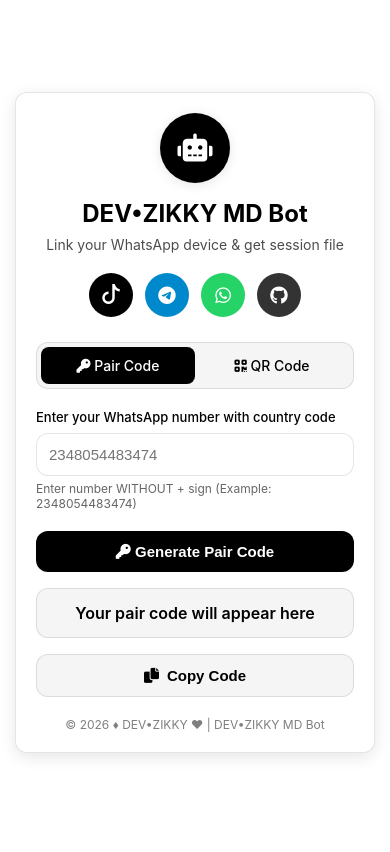
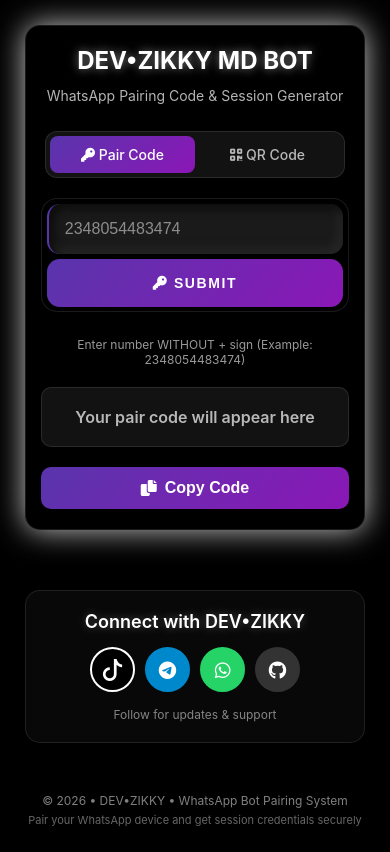
Before and after one commit to zikky0001-droid/DEV-ZIKKY-PAIR, a website: page pair.html in a window 390 px wide. Drawn offline with nearby package versions, Linux system fonts and the light colour scheme.

Commit message:
Refactor pair.html for layout and style updates
Updated styles and structure for improved layout and responsiveness. Changed background colors, adjusted container sizes, and modified button functionalities.

```diff
--- a/pair.html
+++ b/pair.html
@@ -8,6 +8,7 @@
   <!-- Add Bootstrap Icons for TikTok -->
   <link rel="stylesheet" href="https://cdn.jsdelivr.net/npm/bootstrap-icons@1.11.1/font/bootstrap-icons.css">
   <style>
+    /* Base Styles from pair.html */
     :root {
       --primary-color: #000000;
       --secondary-color: #ffffff;
@@ -26,7 +27,7 @@
 
     body {
       font-family: 'Inter', sans-serif;
-      background: var(--background-color);
+      background: #000000;
       color: var(--text-color);
       min-height: 100vh;
       display: flex;
@@ -35,94 +36,300 @@
       padding: 15px;
     }
 
-    .container {
+    /* Main Container */
+    .main-container {
       width: 100%;
-      max-width: 450px;
-      background: var(--background-color);
-      border-radius: 16px;
-      padding: 25px;
-      box-shadow: 0 4px 16px rgba(0, 0, 0, 0.1);
-      border: 1px solid var(--border-color);
+      max-width: 500px;
+      display: flex;
+      flex-direction: column;
+      align-items: center;
+      gap: 30px;
     }
 
-    .header {
+    /* Box Styles from test.html */
+    .box {
+      width: 350px;
+      min-height: 400px;
+      padding: 30px 25px;
+      position: relative;
       text-align: center;
-      margin-bottom: 25px;
+      background-color: rgb(0, 0, 0);
+      border-radius: 15px;
+      transform: perspective(1000px) rotateY(0deg);
+      box-shadow: 0 0 30px rgba(250, 249, 249, 0.8);
+      position: relative;
+      border: 1px solid rgba(255, 255, 255, 0.1);
     }
 
-    .logo {
-      width: 70px;
-      height: 70px;
-      margin: 0 auto 16px;
-      background: var(--primary-color);
-      border-radius: 50%;
-      display: flex;
-      align-items: center;
-      justify-content: center;
-      font-size: 28px;
-      color: white;
-      box-shadow: 0 2px 12px rgba(0, 0, 0, 0.1);
+    /* Text Styling */
+    #text {
+      color: #f6f5f5;
     }
 
-    .title {
-      font-size: 24px;
-      font-weight: 700;
-      margin-bottom: 8px;
-      color: var(--primary-color);
-    }
-
-    .subtitle {
-      font-size: 14px;
-      color: rgba(0, 0, 0, 0.7);
+    .centered-text {
+      color: #e9e4e4;
+      text-align: center;
       margin-bottom: 20px;
     }
 
+    /* Title Styling */
+    .box-title {
+      font-size: 24px;
+      font-weight: 700;
+      margin-bottom: 10px;
+      color: #ffffff;
+      text-shadow: 0 0 10px rgba(255, 255, 255, 0.5);
+    }
+
+    .box-subtitle {
+      font-size: 14px;
+      color: rgba(255, 255, 255, 0.7);
+      margin-bottom: 25px;
+      line-height: 1.5;
+    }
+
+    /* Input Container from test.html */
+    .input-container {
+      display: flex;
+      background: rgb(10, 10, 10);
+      border-radius: 1rem;
+      background: black;
+      box-shadow: 0 5px 15px rgba(0, 0, 0, 0.5);
+      padding: 0.3rem;
+      gap: 0.3rem;
+      max-width: 300px;
+      width: 100%;
+      margin: 0 auto 25px;
+      border: 1px solid rgba(255, 255, 255, 0.1);
+    }
+
+    .input-container input {
+      border-radius: 0.8rem 0 0 0.8rem;
+      background: #1a1a1a;
+      box-shadow: inset 5px 5px 10px #0d0d0d, inset -5px -5px 10px #272727;
+      width: 100%;
+      flex-basis: 75%;
+      padding: 1rem;
+      border: none;
+      border-left: 2px solid #5935ac;
+      color: #ffffff;
+      transition: all 0.2s ease-in-out;
+      font-size: 16px;
+    }
+
+    .input-container input:focus {
+      border-left: 2px solid #c01736;
+      outline: none;
+      box-shadow: inset 5px 5px 10px #0d0d0d, inset -5px -5px 10px #272727, 0 0 10px rgba(192, 23, 54, 0.3);
+    }
+
+    .input-container input::placeholder {
+      color: rgba(255, 255, 255, 0.5);
+    }
+
+    .input-container button {
+      flex-basis: 25%;
+      padding: 1rem;
+      background: linear-gradient(135deg, #5935ac 0%, #8b17b6 100%);
+      font-weight: 700;
+      letter-spacing: 0.1rem;
+      text-transform: uppercase;
+      color: white;
+      border: none;
+      border-radius: 0 1rem 1rem 0;
+      transition: all 0.2s ease-in-out;
+      cursor: pointer;
+      font-size: 14px;
+    }
+
+    .input-container button:hover {
+      background: linear-gradient(135deg, #c01736 0%, #8b17b6 100%);
+      transform: translateY(-2px);
+      box-shadow: 0 5px 15px rgba(192, 23, 54, 0.4);
+    }
+
+    /* Social Icons Container */
+    .social-container {
+      margin-top: 30px;
+      padding: 20px;
+      background: rgba(10, 10, 10, 0.8);
+      border-radius: 15px;
+      width: 350px;
+      box-shadow: 0 5px 20px rgba(0, 0, 0, 0.5);
+      border: 1px solid rgba(255, 255, 255, 0.1);
+    }
+
+    .social-title {
+      color: #ffffff;
+      font-size: 18px;
+      font-weight: 600;
+      margin-bottom: 15px;
+      text-align: center;
+      text-shadow: 0 0 10px rgba(255, 255, 255, 0.3);
+    }
+
+    /* Social Icons from pair.html */
     .social-icons {
       display: flex;
       justify-content: center;
-      gap: 12px;
-      margin-bottom: 20px;
+      gap: 15px;
+      margin-bottom: 15px;
     }
 
     .social-icons a {
-      width: 44px;
-      height: 44px;
+      width: 50px;
+      height: 50px;
       border-radius: 50%;
       display: flex;
       align-items: center;
       justify-content: center;
       color: #fff;
-      font-size: 18px;
+      font-size: 20px;
       text-decoration: none;
       transition: all 0.3s ease;
+      border: 2px solid transparent;
     }
 
     /* TikTok uses Bootstrap icon */
     .social-icons a.tiktok {
-      background: #000000; /* TikTok black color */
+      background: #000000;
+      border-color: #ffffff;
     }
     .social-icons a.tiktok i.bi-tiktok {
-      font-size: 20px;
+      font-size: 22px;
     }
-    .social-icons a.telegram { background: #0088cc; }
-    .social-icons a.whatsapp { background: #25D366; }
-    .social-icons a.github { background: #333; }
+    .social-icons a.telegram {
+      background: #0088cc;
+      border-color: #0088cc;
+    }
+    .social-icons a.whatsapp {
+      background: #25D366;
+      border-color: #25D366;
+    }
+    .social-icons a.github {
+      background: #333;
+      border-color: #333;
+    }
 
     .social-icons a:hover {
-      transform: scale(1.1);
-      box-shadow: 0 4px 12px rgba(0,0,0,0.2);
+      transform: scale(1.15) translateY(-3px);
+      box-shadow: 0 5px 15px rgba(0, 0, 0, 0.4);
     }
 
-    /* Toggle Switch Styles */
+    /* Results Display */
+    .result-display {
+      background: rgba(20, 20, 20, 0.9);
+      padding: 15px;
+      border-radius: 10px;
+      text-align: center;
+      font-size: 16px;
+      font-weight: 600;
+      margin: 20px auto;
+      min-height: 60px;
+      display: flex;
+      flex-direction: column;
+      align-items: center;
+      justify-content: center;
+      border: 1px solid rgba(255, 255, 255, 0.1);
+      width: 100%;
+    }
+
+    .success-message {
+      color: #4CAF50;
+      display: flex;
+      align-items: center;
+      justify-content: center;
+      gap: 8px;
+      font-size: 16px;
+      margin-bottom: 10px;
+    }
+
+    .error-message {
+      color: #f44336;
+      display: flex;
+      align-items: center;
+      justify-content: center;
+      gap: 8px;
+      font-size: 14px;
+    }
+
+    .instructions {
+      color: rgba(255, 255, 255, 0.7);
+      font-size: 13px;
+      margin-top: 10px;
+      line-height: 1.5;
+      text-align: center;
+    }
+
+    /* Copy Button */
+    .copy-btn {
+      width: 100%;
+      padding: 12px;
+      background: linear-gradient(135deg, #5935ac 0%, #8b17b6 100%);
+      border: none;
+      border-radius: 10px;
+      font-size: 16px;
+      font-weight: 600;
+      cursor: pointer;
+      display: flex;
+      align-items: center;
+      justify-content: center;
+      gap: 8px;
+      color: white;
+      margin-top: 15px;
+      transition: all 0.3s ease;
+    }
+
+    .copy-btn:hover {
+      background: linear-gradient(135deg, #c01736 0%, #8b17b6 100%);
+      transform: translateY(-2px);
+      box-shadow: 0 5px 15px rgba(192, 23, 54, 0.4);
+    }
+
+    .copy-btn.copied {
+      background: #4CAF50;
+    }
+
+    /* Loading Animation */
+    .loading {
+      display: none;
+      text-align: center;
+      margin: 20px 0;
+    }
+
+    .loading i {
+      font-size: 24px;
+      color: #5935ac;
+      animation: spin 1s linear infinite;
+    }
+
+    @keyframes spin {
+      0% { transform: rotate(0deg); }
+      100% { transform: rotate(360deg); }
+    }
+
+    /* Footer */
+    .footer {
+      text-align: center;
+      margin-top: 20px;
+      font-size: 12px;
+      color: rgba(255, 255, 255, 0.5);
+      width: 350px;
+    }
+
+    /* Toggle Container */
     .toggle-container {
       display: flex;
       align-items: center;
       justify-content: center;
       margin-bottom: 20px;
-      background: var(--hover-color);
+      background: rgba(20, 20, 20, 0.9);
       border-radius: 12px;
       padding: 4px;
-      border: 1px solid var(--border-color);
+      border: 1px solid rgba(255, 255, 255, 0.1);
+      width: 100%;
+      max-width: 300px;
+      margin: 0 auto 20px;
     }
 
     .toggle-option {
@@ -134,222 +341,95 @@
       font-size: 14px;
       font-weight: 500;
       transition: all 0.3s ease;
-      position: relative;
+      color: rgba(255, 255, 255, 0.7);
     }
 
     .toggle-option.active {
-      background: var(--primary-color);
-      color: var(--secondary-color);
-    }
-
-    .toggle-option:not(.active) {
-      color: var(--text-color);
+      background: linear-gradient(135deg, #5935ac 0%, #8b17b6 100%);
+      color: #ffffff;
     }
 
     .toggle-option:hover:not(.active) {
-      background: var(--background-color);
-    }
-    .copy-btn {
-      width: 100%;
-      padding: 12px;
-      background: var(--hover-color);
-      border: 1.5px solid var(--border-color);
-      border-radius: 12px;
-      font-size: 15px;
-      font-weight: 600;
-      cursor: pointer;
-      display: flex;
-      align-items: center;
-      justify-content: center;
-      gap: 8px;
+      background: rgba(255, 255, 255, 0.1);
     }
 
-    .copy-btn:hover {
-      background: var(--background-color);
-      border-color: var(--primary-color);
-    }
-
-    .input-group {
-      margin-bottom: 20px;
-      transition: all 0.3s ease;
-    }
-
-    .input-group.hidden {
-      display: none;
-    }
-
-    .input-label {
-      display: block;
-      margin-bottom: 8px;
-      font-weight: 500;
-      font-size: 13px;
-    }
-
-    .input-field {
-      width: 100%;
-      padding: 12px;
-      border: 1.5px solid var(--border-color);
-      border-radius: 12px;
-      background: var(--background-color);
-      color: var(--text-color);
-      font-size: 15px;
-    }
-
-    .input-field:focus {
-      outline: none;
-      border-color: var(--primary-color);
-      box-shadow: 0 0 0 2px rgba(0, 0, 0, 0.1);
-    }
-
-    .generate-btn {
-      width: 100%;
-      padding: 12px;
-      background: var(--primary-color);
-      border: none;
-      border-radius: 12px;
-      color: var(--secondary-color);
-      font-size: 15px;
-      font-weight: 600;
-      cursor: pointer;
-      transition: all 0.3s ease;
-      margin-bottom: 16px;
-    }
-
-    .generate-btn:hover {
-      transform: translateY(-1px);
-      box-shadow: 0 4px 12px rgba(0, 0, 0, 0.15);
-    }
-
-    .generate-btn.hidden {
-      display: none;
-    }
-
-    .code-display {
-      background: var(--hover-color);
-      padding: 12px;
+    /* QR Display */
+    .qr-display {
+      background: rgba(20, 20, 20, 0.9);
+      padding: 20px;
       border-radius: 12px;
       text-align: center;
-      font-size: 16px;
-      font-weight: 600;
-      margin-bottom: 16px;
-      min-height: 40px;
-      display: flex;
-      align-items: center;
-      justify-content: center;
-      border: 1.5px solid var(--border-color);
-    }
-
-    .qr-display {
-      background: var(--hover-color);
-      padding: 30px;
-      border-radius: 12px;
-      text-align: center;
-      margin-bottom: 16px;
-      border: 1.5px solid var(--border-color);
+      margin: 20px 0;
+      border: 1px solid rgba(255, 255, 255, 0.1);
       display: none;
     }
 
     .qr-image {
-      max-width: 280px;
-      max-height: 280px;
+      max-width: 250px;
+      max-height: 250px;
       margin: 0 auto 20px;
-      border-radius: 12px;
-      box-shadow: 0 4px 16px rgba(0, 0, 0, 0.1);
+      border-radius: 10px;
+      box-shadow: 0 5px 20px rgba(0, 0, 0, 0.5);
     }
 
     .qr-instructions {
       font-size: 13px;
-      color: rgba(0, 0, 0, 0.7);
+      color: rgba(255, 255, 255, 0.7);
       line-height: 1.5;
     }
 
-    .success-message {
-      color: #000aff;
-      display: flex;
-      align-items: center;
-      justify-content: center;
-      gap: 8px;
-      font-size: 16px;
+    /* Mobile Responsive */
+    @media (max-width: 500px) {
+      .main-container {
+        width: 100%;
+        padding: 10px;
       }
 
-    .error-message {
-      color: #e74c3c;
-      display: flex;
-      align-items: center;
-      justify-content: center;
-      gap: 8px;
-      font-size: 14px;
+      .box, .social-container, .footer {
+        width: 100%;
+        max-width: 100%;
       }
 
-    .loading {
-      display: none;
-      text-align: center;
-      margin: 16px 0;
+      .box {
+        padding: 20px 15px;
       }
 
-    .loading i {
-      font-size: 24px;
-      color: var(--primary-color);
-      animation: spin 1s linear infinite;
+      .input-container {
+        flex-direction: column;
+        max-width: 100%;
       }
 
-    @keyframes spin {
-      0% { transform: rotate(0deg); }
-      100% { transform: rotate(360deg); }
+      .input-container input {
+        border-radius: 0.8rem;
+        width: 100%;
       }
 
-    .footer {
-      text-align: center;
-      margin-top: 20px;
-      font-size: 12px;
-      color: rgba(0, 0, 0, 0.5);
+      .input-container button {
+        padding: 1rem;
+        border-radius: 0.8rem;
+        width: 100%;
+        flex-basis: auto;
       }
 
-    @media (max-width: 480px) {
-      .container {
-        padding: 20px;
-        border-radius: 12px;
-        max-width: 400px;
+      .social-icons {
+        gap: 10px;
       }
 
-      .code-display {
-        font-size: 16px;
-        min-height: 50px;
-      }
-
-      .qr-image {
-        max-width: 240px;
-        max-height: 240px;
-      }
-
-      .qr-display {
-        padding: 20px;
+      .social-icons a {
+        width: 45px;
+        height: 45px;
+        font-size: 18px;
       }
     }
   </style>
 </head>
 <body>
-  <div class="container">
-    <div class="header">
-      <div class="logo"><i class="fas fa-robot"></i></div>
-      <h1 class="title">DEV•ZIKKY MD Bot</h1>
-      <p class="subtitle">Link your WhatsApp device & get session file</p>
-      <div class="social-icons">
-        <!-- Using Bootstrap Icons for TikTok -->
-        <a href="https://www.tiktok.com/@zikky.com" target="_blank" class="tiktok">
-          <i class="bi bi-tiktok"></i>
-        </a>
-        <a href="https://t.me/Zikkystar1" target="_blank" class="telegram">
-          <i class="fab fa-telegram-plane"></i>
-        </a>
-        <a href="https://whatsapp.com/channel/0029Vb5tHsD9sBI04k5Y860t" target="_blank" class="whatsapp">
-          <i class="fab fa-whatsapp"></i>
-        </a>
-        <a href="https://github.com/zikky0001-droid/DEV_ZIKKY-MD" target="_blank" class="github">
-          <i class="fab fa-github"></i>
-        </a>
-      </div>
-    </div>
+  <div class="main-container">
+    <!-- Main Box -->
+    <div class="box">
+      <div id="text">
+        <h3 class="box-title">DEV•ZIKKY MD BOT</h3>
+        <p class="box-subtitle">WhatsApp Pairing Code & Session Generator</p>
 
         <!-- Toggle Switch -->
         <div class="toggle-container">
@@ -361,28 +441,32 @@
           </div>
         </div>
 
+        <!-- Input Group -->
         <div class="input-group" id="inputGroup">
-      <label class="input-label">Enter your WhatsApp number with country code</label>
-      <input type="text" id="mobileNumber" class="input-field" placeholder="2348054483474"
-             pattern="[0-9]{10,}"
-             title="Enter your number without + (Example: 2348054483474 for Nigeria)">
-      <small style="display: block; margin-top: 5px; color: #666; font-size: 12px;">
+          <div class="input-container">
+            <input type="text" id="mobileNumber" placeholder="2348054483474"
+                   title="Enter your number without + (Example: 2348054483474)">
+            <button id="submit">
+              <i class="fas fa-key"></i> Submit
+            </button>
+          </div>
+          <small style="display: block; margin-top: 5px; color: rgba(255, 255, 255, 0.6); font-size: 12px; text-align: center;">
             Enter number WITHOUT + sign (Example: 2348054483474)
           </small>
         </div>
 
-    <button class="generate-btn" id="submit">
-      <i class="fas fa-key"></i> Generate Pair Code
-    </button>
-
+        <!-- Loading -->
         <div class="loading" id="loading">
           <i class="fas fa-spinner"></i>
+          <p style="color: rgba(255, 255, 255, 0.7); margin-top: 10px;">Processing...</p>
         </div>
 
-    <div class="code-display" id="codeDisplay">
-      Your pair code will appear here
+        <!-- Results Display -->
+        <div class="result-display" id="codeDisplay">
+          <p style="color: rgba(255, 255, 255, 0.7);">Your pair code will appear here</p>
         </div>
 
+        <!-- QR Display -->
         <div class="qr-display" id="qrDisplay">
           <img id="qrImage" class="qr-image" src="" alt="QR Code">
           <div class="qr-instructions" id="qrInstructions">
@@ -390,12 +474,42 @@
           </div>
         </div>
 
+        <!-- Copy Button -->
         <button class="copy-btn" id="copy" onclick="copyCode()">
           <i class="fas fa-copy"></i> Copy Code
         </button>
+      </div>
+    </div>
 
+    <!-- Social Icons Container -->
+    <div class="social-container">
+      <h4 class="social-title">Connect with DEV•ZIKKY</h4>
+      <div class="social-icons">
+        <!-- Using Bootstrap Icons for TikTok -->
+        <a href="https://www.tiktok.com/@zikky.com" target="_blank" class="tiktok" title="TikTok">
+          <i class="bi bi-tiktok"></i>
+        </a>
+        <a href="https://t.me/Zikkystar1" target="_blank" class="telegram" title="Telegram">
+          <i class="fab fa-telegram-plane"></i>
+        </a>
+        <a href="https://whatsapp.com/channel/0029Vb5tHsD9sBI04k5Y860t" target="_blank" class="whatsapp" title="WhatsApp Channel">
+          <i class="fab fa-whatsapp"></i>
+        </a>
+        <a href="https://github.com/zikky0001-droid/DEV_ZIKKY-MD" target="_blank" class="github" title="GitHub">
+          <i class="fab fa-github"></i>
+        </a>
+      </div>
+      <p style="color: rgba(255, 255, 255, 0.5); font-size: 12px; text-align: center; margin-top: 10px;">
+        Follow for updates & support
+      </p>
+    </div>
+
+    <!-- Footer -->
     <div class="footer">
-      <p>© 2026 ♦ DEV•ZIKKY ♥ | DEV•ZIKKY MD Bot</p>
+      <p>© 2026 • DEV•ZIKKY • WhatsApp Bot Pairing System</p>
+      <p style="font-size: 11px; margin-top: 5px; color: rgba(255, 255, 255, 0.4);">
+        Pair your WhatsApp device and get session credentials securely
+      </p>
     </div>
   </div>
 
@@ -421,19 +535,19 @@
         const inputGroup = document.getElementById('inputGroup');
 
         if (mode === 'pair') {
-          submitBtn.innerHTML = '<i class="fas fa-key"></i> Generate Pair Code';
+          submitBtn.innerHTML = '<i class="fas fa-key"></i> Submit';
           submitBtn.classList.remove('hidden');
-          inputGroup.classList.remove('hidden');
+          inputGroup.style.display = 'block';
         } else {
-          submitBtn.innerHTML = '<i class="fas fa-qrcode"></i> Generate QR Code';
+          submitBtn.innerHTML = '<i class="fas fa-qrcode"></i> Generate QR';
           submitBtn.classList.add('hidden');
-          inputGroup.classList.add('hidden');
+          inputGroup.style.display = 'none';
           // Auto-generate QR code when QR mode is selected
           generateQRCode();
         }
 
         // Clear displays
-        document.getElementById('codeDisplay').innerHTML = 'Your pair code will appear here';
+        document.getElementById('codeDisplay').innerHTML = '<p style="color: rgba(255, 255, 255, 0.7);">Your pair code will appear here</p>';
         document.getElementById('qrDisplay').style.display = 'none';
         document.getElementById('codeDisplay').style.display = 'flex';
       });
@@ -445,7 +559,7 @@
       const loadingSpinner = document.getElementById("loading");
 
       loadingSpinner.style.display = "block";
-      codeDisplay.innerHTML = '';
+      codeDisplay.innerHTML = '<p style="color: rgba(255, 255, 255, 0.7);">Generating QR code...</p>';
       qrDisplay.style.display = 'none';
 
       try {
@@ -458,7 +572,7 @@
           if (response.data.instructions && Array.isArray(response.data.instructions)) {
             document.getElementById('qrInstructions').innerHTML =
               response.data.instructions.map(instruction =>
-                `<div style="margin-bottom: 8px;">${instruction}</div>`
+                `<div style="margin-bottom: 8px; color: rgba(255, 255, 255, 0.8);">${instruction}</div>`
               ).join('');
           }
 
@@ -477,6 +591,7 @@
       }
     }
 
+    // Submit button event
     document.getElementById("submit").addEventListener("click", async (e) => {
       e.preventDefault();
 
@@ -498,7 +613,7 @@
       }
 
       loadingSpinner.style.display = "block";
-      codeDisplay.innerHTML = '';
+      codeDisplay.innerHTML = '<p style="color: rgba(255, 255, 255, 0.7);">Generating pair code...</p>';
       qrDisplay.style.display = 'none';
 
       try {
@@ -513,17 +628,16 @@
           // Show additional instructions
           setTimeout(() => {
             const instructions = `
-              <div style="font-size: 13px; margin-top: 10px; color: #666; text-align: center;">
-                <p>📱 <strong>On WhatsApp mobile:</strong></p>
-                <p>1. Settings → Linked Devices</p>
-                <p>2. Tap "Link a Device"</p>
-                <p>3. Select "Link with phone number"</p>
-                <p>4. Enter this code</p>
-                <p>5. You'll receive session file on WhatsApp</p>
+              <div style="color: rgba(255, 255, 255, 0.7); font-size: 13px; margin-top: 15px; text-align: center;">
+                <p><strong>📱 How to use this code:</strong></p>
+                <p>1. Open WhatsApp → Settings → Linked Devices</p>
+                <p>2. Tap "Link a Device" → "Link with phone number"</p>
+                <p>3. Enter this code when prompted</p>
+                <p>4. You'll receive session file on WhatsApp</p>
               </div>
             `;
             codeDisplay.innerHTML += instructions;
-          }, 1000);
+          }, 500);
         }
         codeDisplay.style.display = 'flex';
       } catch (error) {
@@ -555,12 +669,10 @@
           const copyBtn = document.getElementById("copy");
           const originalText = copyBtn.innerHTML;
           copyBtn.innerHTML = '<i class="fas fa-check"></i> Copied!';
-          copyBtn.style.background = '#4CAF50';
-          copyBtn.style.color = 'white';
+          copyBtn.classList.add('copied');
           setTimeout(() => {
             copyBtn.innerHTML = originalText;
-            copyBtn.style.background = '';
-            copyBtn.style.color = '';
+            copyBtn.classList.remove('copied');
           }, 2000);
         }).catch(err => {
           console.error("Failed to copy text: ", err);
@@ -570,6 +682,13 @@
         alert("No code to copy. Please generate a code first.");
       }
     }
+
+    // Enter key support for input field
+    document.getElementById('mobileNumber').addEventListener('keypress', function(e) {
+      if (e.key === 'Enter') {
+        document.getElementById('submit').click();
+      }
+    });
   </script>
 </body>
 </html>
```
Lines whose indentation alone changed are shown as unchanged.
